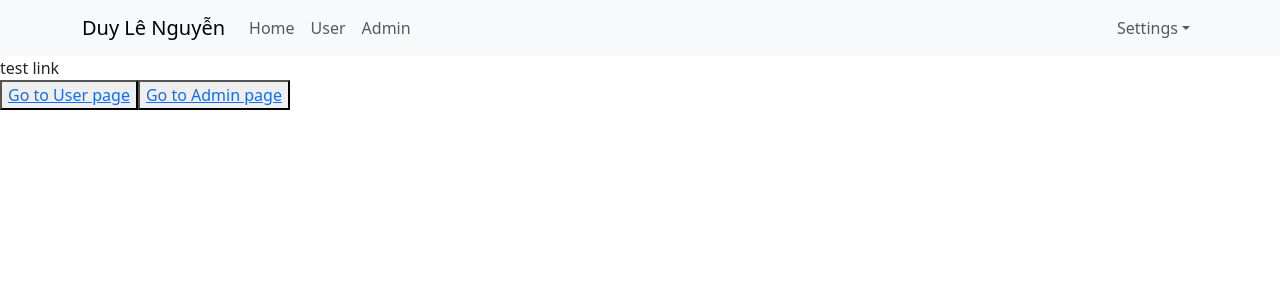
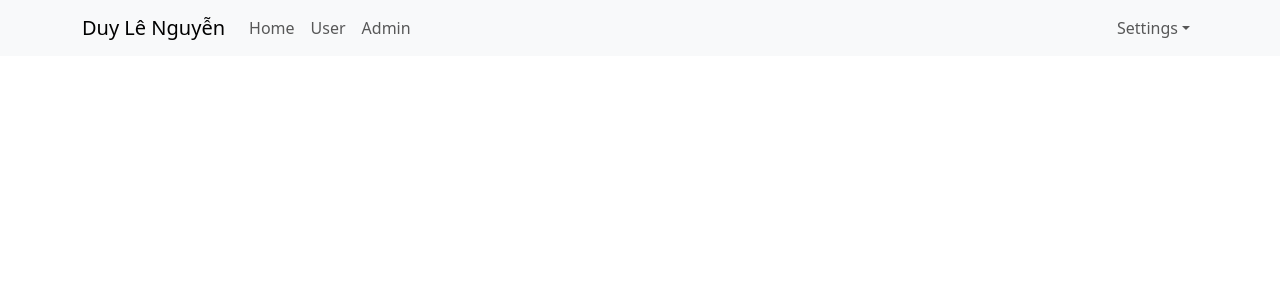
Before and after one commit to NguyenLeDuyy/Hello-World-ReactJS, a React (Create React App) app: page / in a window 1280 px wide. Shown: the top 300 px of the page. Built offline with nearby package versions, Linux system fonts and the light colour scheme.

Commit message:
video 49

```diff
--- a/src/App.js
+++ b/src/App.js
@@ -1,24 +1,24 @@
 import './App.scss';
 import Header from './components/Header/Header';
-import { Link } from "react-router-dom";
+import { Outlet, Link } from "react-router-dom";
 
 const App = () => {
 
   return (
 
     <div className="app-container">
-      <Header />
-      <div>
-        test link
-        <div>
-          <button>
-            <Link to="/users">Go to User page</Link>
-          </button>
-          <button>
-            <Link to="/admins">Go to Admin page</Link>
-          </button>
+      <div className='header-container'>
+        <Header />
+      </div>
+      <div className='main-container'>
+        <div className='sidenav-container'>
+
+        </div>
+        <div className='app-content'>
+          <Outlet /> {/* Dùng component đã ấn vào trong Route để thay thế cho Outlet */}
         </div>
       </div>
+
     </div>
   );
 }
--- a/src/index.js
+++ b/src/index.js
@@ -19,9 +19,10 @@
     {/* <React.StrictMode> */}
     <BrowserRouter>
       <Routes>
-        <Route path="/" element={<App />} />
-        <Route path="users" element={<User />} />
-        <Route path="admins" element={<Admin />} />
+        <Route path="/" element={<App />} >
+          <Route path="users" element={<User />} />
+          <Route path="admins" element={<Admin />} />
+        </Route>
       </Routes>
     </BrowserRouter>
 
```
